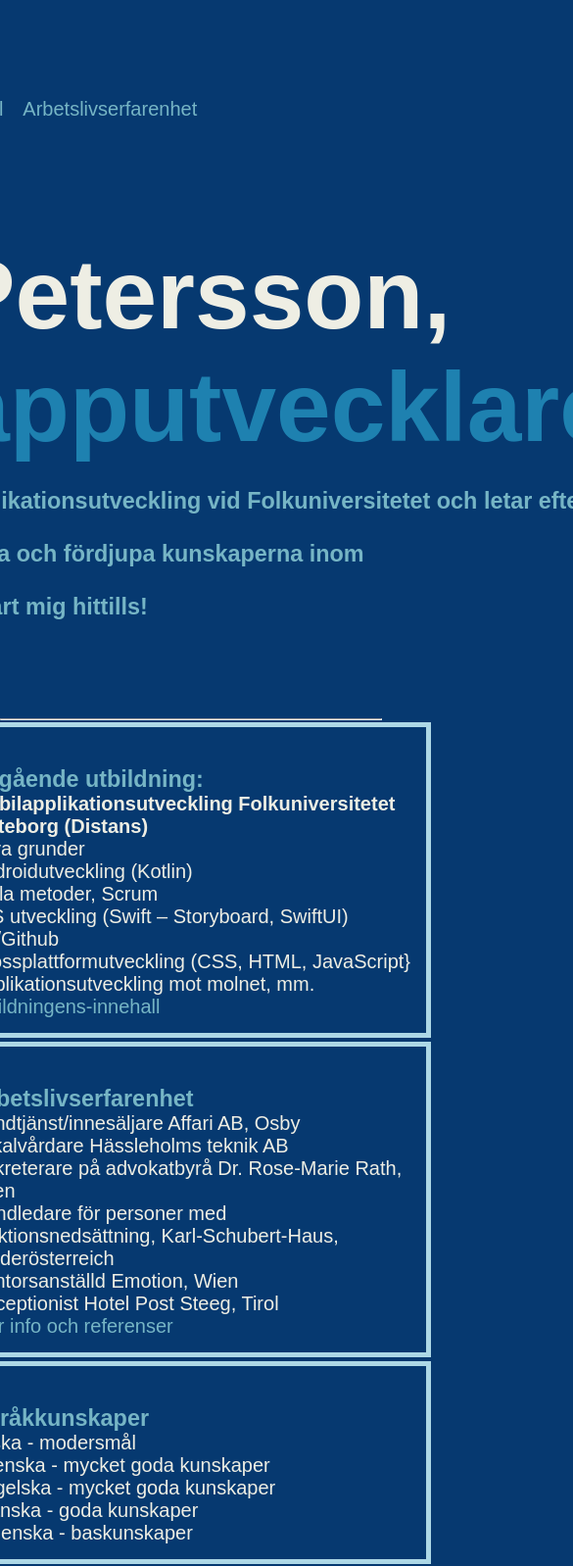
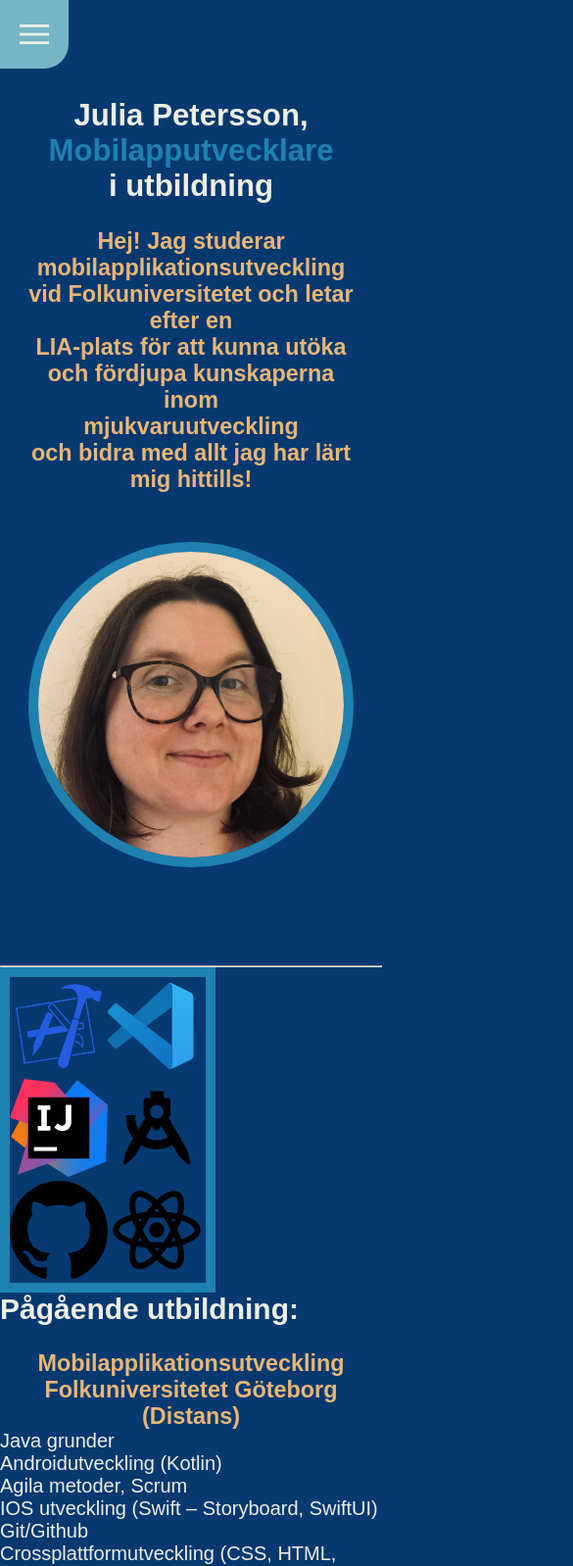
Before and after one commit to JuliaGloggPete/Portfolio, a plain HTML site: page index.html in a window 390 px wide. Shown: the top 1598 px of the page at 98% size, 585 px wide, since content can reach past the window. Drawn offline with nearby package versions, Linux system fonts and the light colour scheme.

Commit message:
header done

```diff
--- a/index.html
+++ b/index.html
@@ -6,13 +6,21 @@
     <meta name="viewport" content="width=device-width, initial-scale=1.0">
     <title>Portfolio</title>
     <link rel="stylesheet" href="styles.css">
+    <link rel="stylesheet" href="school.css">
+    <link rel="stylesheet" href="https://fonts.googleapis.com/css2?family=Material+Symbols+Outlined:opsz,wght,FILL,GRAD@24,400,0,0" />
+
 </head>
 <body>
 
     <header>
 <div class="header_txt">
+
 <nav>
 
+        <input type="checkbox" id="toggle_button">
+        <label for="toggle_button">  <span class="material-symbols-outlined"> menu
+
+        </span></label>
 <ul>
 <li><a href="">Om mig</a></li>
 <li><a href="">Utbildning</a></li>
@@ -20,8 +28,9 @@
 <li><a href="">Arbetslivserfarenhet</a></li>
 
 </ul>
+
 </nav>
-<h1>Julia Petersson, <br> <span style="color: var(--main-brand-color);"> Mobilapputvecklare </span> </h1>
+<h1>Julia Petersson, <br> <span style="color: var(--main-brand-color);"> Mobilapputvecklare </span> <br> i utbildning </h1>
 <h3 title="Hire me!">Hej! Jag studerar mobilapplikationsutveckling vid <strong>Folkuniversitetet</strong>
     och letar efter en <br> LIA-plats för att kunna  utöka och fördjupa kunskaperna inom <br> mjukvaruutveckling <br>
     och bidra med allt jag har lärt mig hittills!
@@ -40,14 +49,22 @@
     darkblue #063970
     -->
     <hr>
-    <div class="container">
+    <!--  <div class="container"> -->
+  <section id ="school_section">
 
+    <div class="all_logos">
+        <img src="xcode-svgrepo-com.svg" alt="XCode">
+        <img src="vs-code-svgrepo-com.svg" alt="VSCODE">
+        <img src="intellij-idea-svgrepo-com.svg" alt="IntelliJ">
+        <img src="logo-google-android-studio-svgrepo-com.svg" alt="AndroidStudio">
+        <img src="github-142-svgrepo-com.svg" alt="Github">
+        <img src="react-svgrepo-com.svg" alt="React">
+    </div>
+    <div id="school_container">
 
-<div id="div_school">
+        <h2>Pågående utbildning: </h2>
 
-       <h3>Pågående utbildning: </h3>
-
-       <h4>  Mobilapplikationsutveckling Folkuniversitetet Göteborg (Distans)  </h4>
+        <h3>  Mobilapplikationsutveckling Folkuniversitetet Göteborg (Distans)  </h3>
         <ul> <li>
          Java grunder
         </li>
@@ -60,8 +77,20 @@
 
         <a href="https://www.folkuniversitetet.se/vara-skolor/yh-utbildningar/alla-yh-utbildningar/it-data/mobilapplikationsutvecklare-distans/utbildningens-innehall/"> utbildningens-innehall</a>
         </ul>
+    <div class="all_logos">
+        <img src="xcode-svgrepo-com.svg" alt="XCode">
+        <img src="vs-code-svgrepo-com.svg" alt="VSCODE">
+        <img src="intellij-idea-svgrepo-com.svg" alt="IntelliJ">
+        <img src="logo-google-android-studio-svgrepo-com.svg" alt="AndroidStudio">
+        <img src="github-142-svgrepo-com.svg" alt="Github">
+        <img src="react-svgrepo-com.svg" alt="React">
+    </div>
+ </div>
 
-</div>
+
+  </section>
+
+
     <div id="div_job">
         <h3> Arbetslivserfarenhet </h3>
         <ul>
@@ -129,7 +158,7 @@
             </div>
 
 
-    </div>
+   <!--  </div> -->
     <hr>
     <address>
 
--- /dev/null
+++ b/school.css
@@ -0,0 +1,20 @@
+.all_logos{
+
+    height: 400px;
+    width: 200px;
+    overflow: hidden;
+
+    border: 10px solid var(--main-brand-color);
+/* max height och width med viewportwidth vw ge mig chans att behålla formen */
+max-width: 80vw;
+max-height: 80vw;
+    display: flex;
+    flex-wrap: wrap;
+
+}
+.all_logos img{
+    width: 100px;
+    height: 100px;
+    max-width: 60vw;
+max-height: 60vw;
+}
--- a/styles.css
+++ b/styles.css
@@ -4,12 +4,12 @@
 
 
     --primary-color: #063970;
-    --secondary-color:#e28743 ;
+    --secondary-color: #76b5c5;
 
 
     --light-secondary-color:  #eab676;
     --text-color: #eeeee4 ;
-    --secondary-text-color:  #76b5c5;
+    --secondary-text-color:  #eab676;
 
     --tertiery-text-color:#873e23;
 }
@@ -31,6 +31,7 @@ display: flex;
 justify-content: center;
 align-items: center;
 gap: 50px;
+flex-wrap: wrap;
 
 }
 .header_text {
@@ -54,7 +55,9 @@ color: var(--secondary-text-color)
     overflow: hidden;
     border-radius: 50%;
     border: 10px solid var(--main-brand-color);
-
+/* max height och width med viewportwidth vw ge mig chans att behålla formen */
+max-width: 80vw;
+max-height: 80vw;
     display: flex;
     justify-content: center;
     align-items: center;
@@ -76,31 +79,77 @@ nav ul{
 }
 
 
-a {
+nav a {
     color: var(--secondary-text-color);
     text-decoration: none;
+    position: relative;
+    padding: 3px;
 
 }
 
 nav a:hover{
-    color: var(--text-color)
-}
-.container {
-    display: flex;
-    flex-direction: column;
+    color: var(--text-color);
 }
 
-.container div{
+nav a::after{
+content: "";
+height: 2px;
+width: 0%;
+background: var(--main-brand-color);
+position: absolute;
+bottom: 0;
+left: 0;
+transition: 150ms ease-in-out;
 
-    padding: 15px;
-    border: 5px solid lightblue;
-    margin: 2px;
-    align-self: center;
-    width: 450px;
-    height: min-content;
 }
 
-.container div:nth-child(1){
-   align-self: center;
+nav a:hover::after{
+    width: 100%;
+}
+
+
+#toggle_button{
+    display: none;
+}
+
+label[for="toggle_button"] span {
+    display: none;
+}
+
+
+label[for="toggle_button"] span {
+    font-size: 40px;
+}
+
+/*mediaquery*/
+@media(max-width: 800px){
+    h1{
+      font-size: 8vw;
+       text-align: center;
+
+        }
+    h3{
+        text-align: center;
+}
+nav{
+    position: absolute;
+    top: 0;
+    left: 0;
+    background: var(--secondary-color);
+    padding: 15px;
+    border-radius: 0 0 25px 0;
+}
+
+nav ul {
+display: none;
+flex-direction: column;
+}
+
+#toggle_button:checked ~ ul{
+    display: flex;
+}
+label[for="toggle_button"] span {
+    display: block;
+}
 
 }
```
Also changed, not shown: arbetslivet.html (+1 -0 lines), android-color-svgrepo-com.svg (added), github-142-svgrepo-com.svg (added), html-svgrepo-com.svg (added), intellij-idea-svgrepo-com.svg (added), java-svgrepo-com.svg (added), javascript-svgrepo-com.svg (added), kotlin-svgrepo-com.svg (added), logo-google-android-studio-svgrepo-com.svg (added), react-svgrepo-com.svg (added), swift-146-svgrepo-com.svg (added), vs-code-svgrepo-com.svg (added), xcode-svgrepo-com.svg (added). Lines whose indentation alone changed are shown as unchanged.
